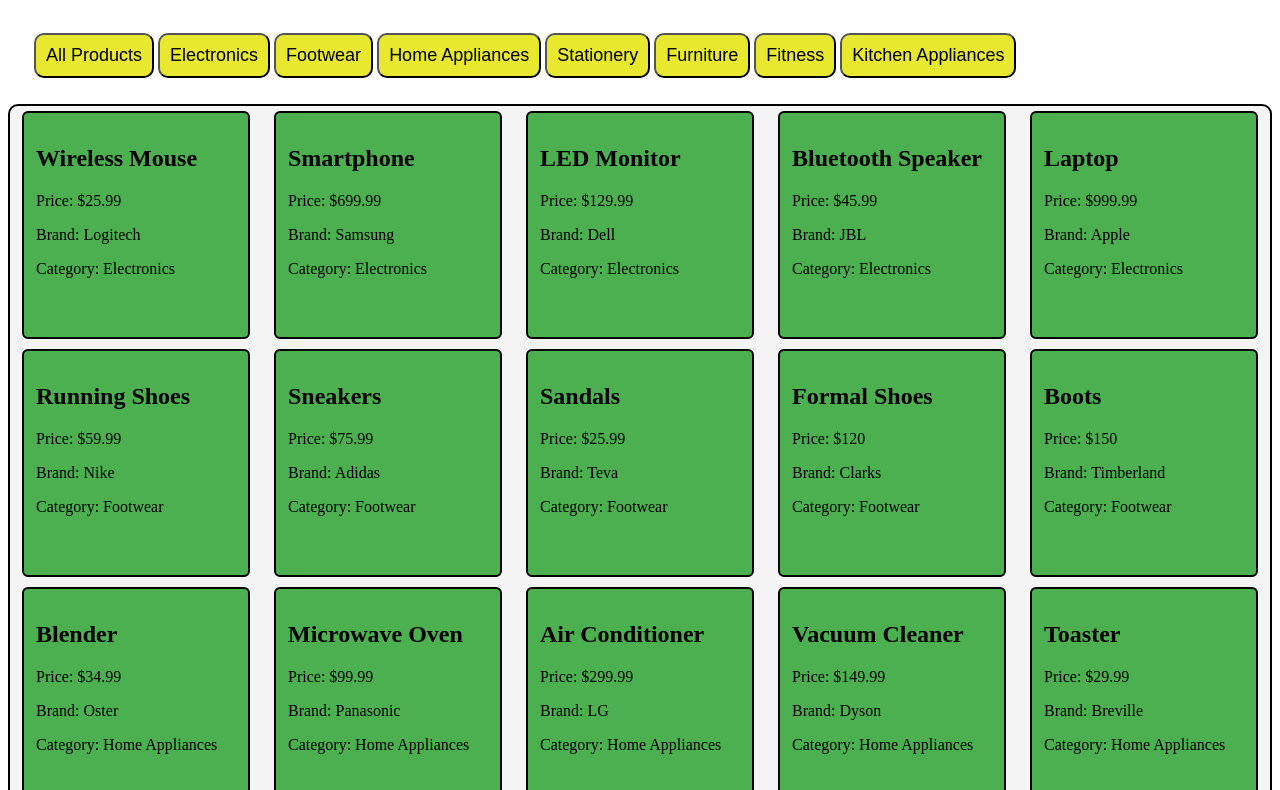
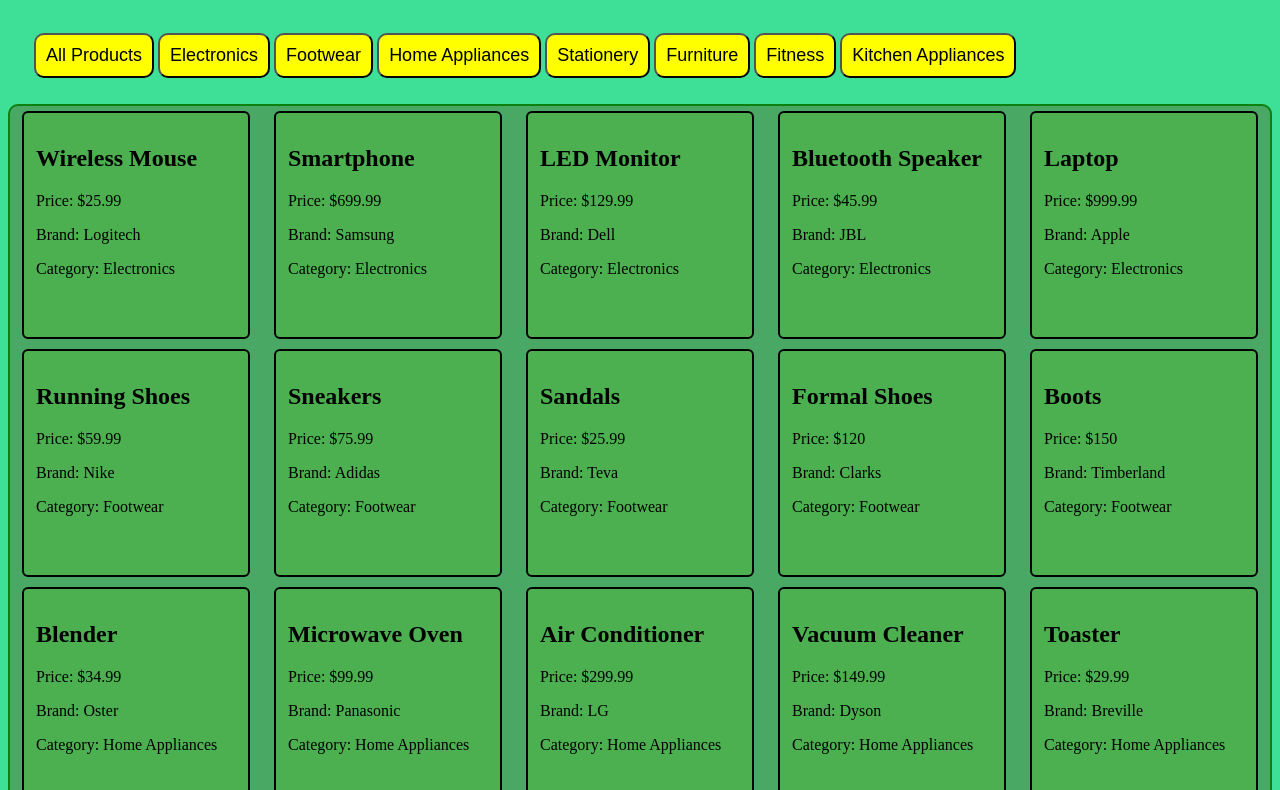
Before and after one commit to zulfiqaraliwd/Filter-App, a plain HTML site: page index.html in a window 1280 px wide. Shown: the part 73-863 px from the top of the page. Drawn offline with Linux system fonts and the light colour scheme.

Commit message:
filter app has been ready to publish

```diff
--- a/app.js
+++ b/app.js
@@ -245,9 +245,6 @@
 render(products)
 
 
-
-
-
 function filterByCategory(category) {
     const filtered = products.filter(p => p.category === category);
     container.innerHTML = "";
--- a/styles.css
+++ b/styles.css
@@ -3,8 +3,8 @@
 display: flex;
 flex-wrap: wrap;
 justify-content: space-around;
-background:#F4F4F4;
-border:2px solid black;
+background:#49a863;
+border:2px solid rgb(12, 128, 16);
 border-radius: 10px;
 
 align-items: center;
@@ -12,15 +12,16 @@
 
 button{
 
-    background: rgb(232, 232, 48);
+    background: yellow;
     padding: 10px;
     font-size: large;
     border-radius: 10px;
+
 }
 
 .list {
 
-  border: 2px solid black;
+  border: 2px solid rgb(0, 0, 0);
 border-radius: 6px;
 padding: 12px;
 margin:5px;
@@ -29,9 +30,10 @@
 width: 200px;
 }
 #btns{
-   flex: 1;
 padding: 26px;
+justify-content: center;
+
   }
   body{
-    background: C0B87A;
+    background:rgb(62, 223, 150)
   }
```
